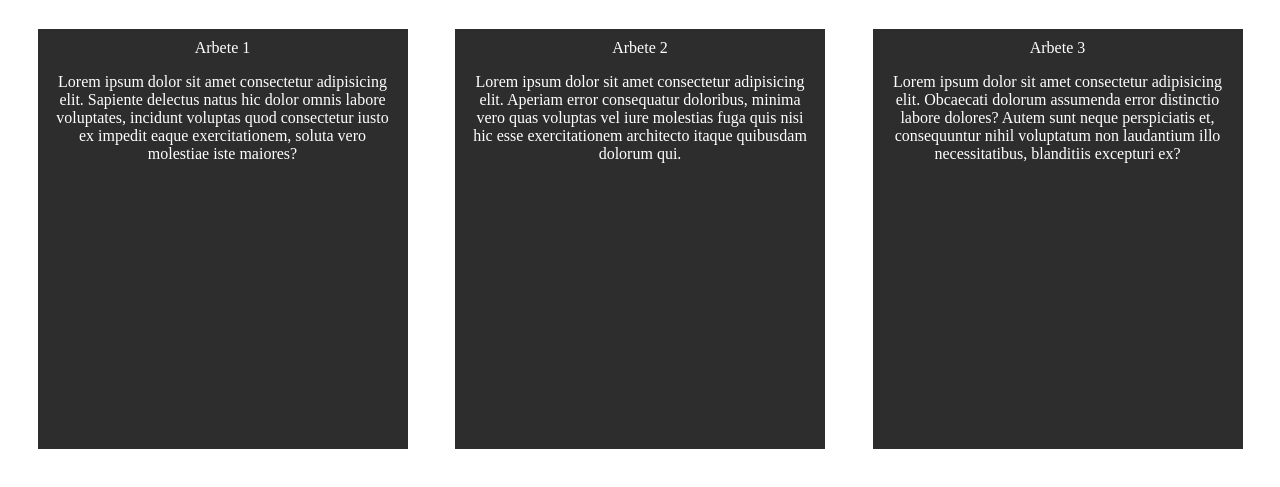
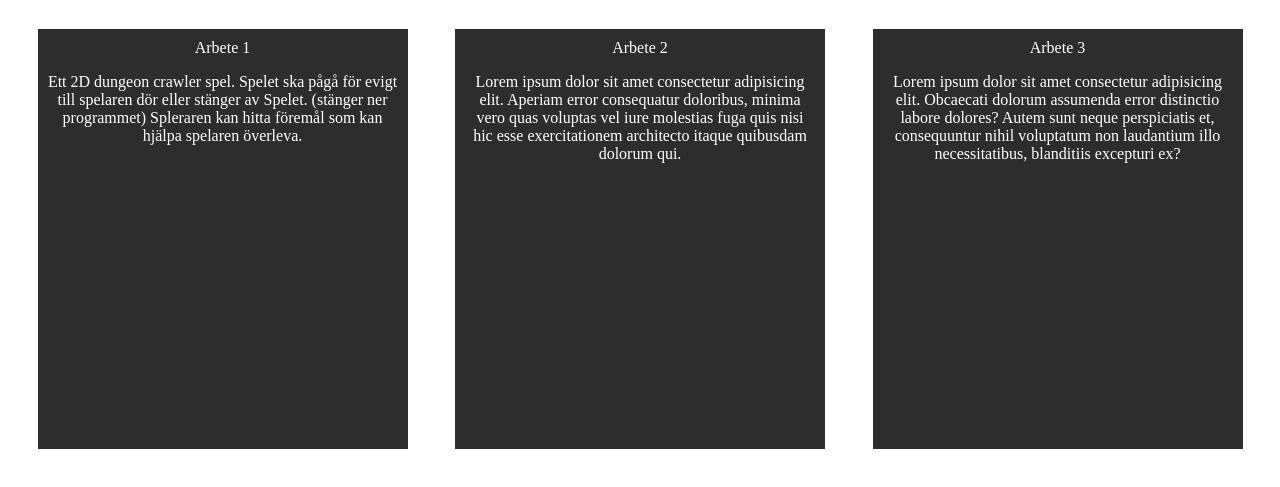
Before and after one commit to BOTNue/Webb-Projekt, a plain HTML site: page index.html in a window 1280 px wide. Shown: the part 61-548 px from the top of the page. Drawn offline with Linux system fonts and the light colour scheme.

Commit message:
One project idea added

```diff
--- a/index.html
+++ b/index.html
@@ -11,7 +11,7 @@
       <h1>Arbets idéer</h1>
       <div class="idée_container">
         <div class="text text1">Arbete 1
-          <p>Lorem ipsum dolor sit amet consectetur adipisicing elit. Sapiente delectus natus hic dolor omnis labore voluptates, incidunt voluptas quod consectetur iusto ex impedit eaque exercitationem, soluta vero molestiae iste maiores?</p>
+          <p>Ett 2D dungeon crawler spel. Spelet ska pågå för evigt till spelaren dör eller stänger av Spelet. (stänger ner programmet) Spleraren kan hitta föremål som kan hjälpa spelaren överleva.</p>
         </div>
         <div class="text text2">Arbete 2
           <p>Lorem ipsum dolor sit amet consectetur adipisicing elit. Aperiam error consequatur doloribus, minima vero quas voluptas vel iure molestias fuga quis nisi hic esse exercitationem architecto itaque quibusdam dolorum qui.</p>
```
